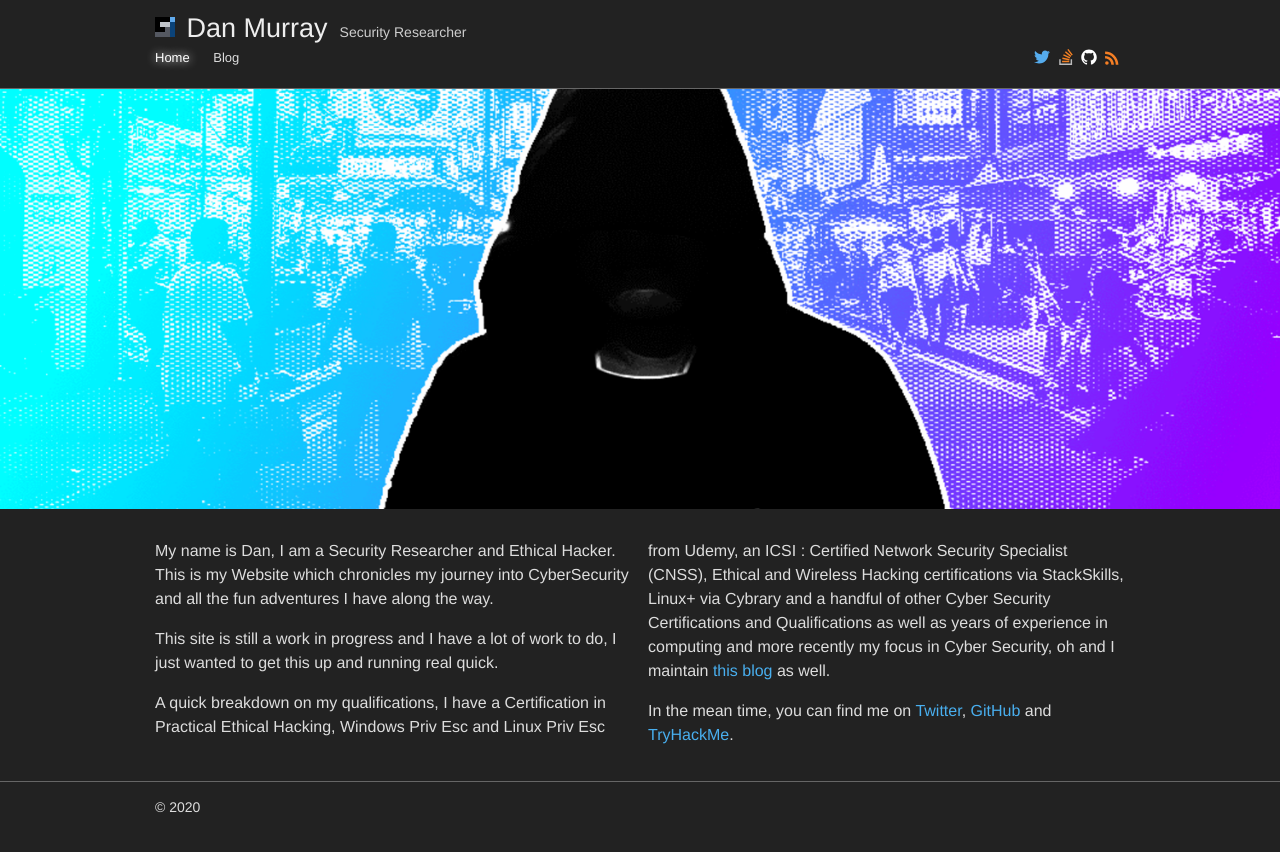
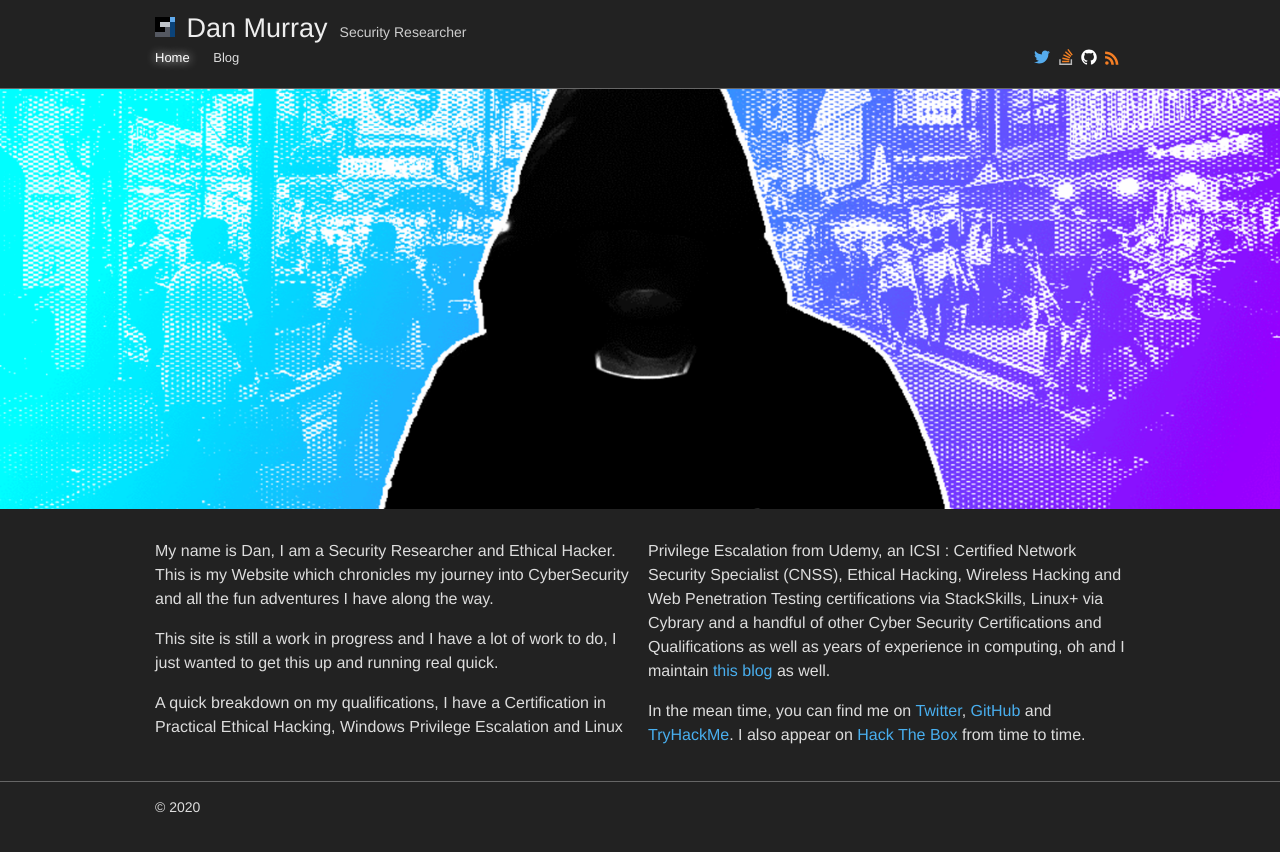
Before and after one commit to Ha3ks/ha3ks.github.io, a Jekyll site: the page built from index.html, in a window 1280 px wide. Shown: the top 852 px of the page. Built offline with Jekyll 4.4.1, drawn with Linux system fonts in a browser that asks for light colours.

Commit message:
Update about.md
updates, considering changing the layout or using bullet points for certs.

```diff
--- a/_includes/about.md
+++ b/_includes/about.md
@@ -2,6 +2,6 @@ My name is Dan, I am a Security Researcher and Ethical Hacker. This is my Websit
 
 This site is still a work in progress and I have a lot of work to do, I just wanted to get this up and running real quick.
 
-A quick breakdown on my qualifications, I have a Certification in Practical Ethical Hacking, Windows Priv Esc and Linux Priv Esc from Udemy, an ICSI : Certified Network Security Specialist (CNSS), Ethical and Wireless Hacking certifications via StackSkills, Linux+ via Cybrary and a handful of other Cyber Security Certifications and Qualifications as well as years of experience in computing and more recently my focus in Cyber Security, oh and I maintain [this blog](https://github.com/ha3ks/ha3ks.github.io) as well.
+A quick breakdown on my qualifications, I have a Certification in Practical Ethical Hacking, Windows Privilege Escalation and Linux Privilege Escalation from Udemy, an ICSI : Certified Network Security Specialist (CNSS), Ethical Hacking, Wireless Hacking and Web Penetration Testing certifications via StackSkills, Linux+ via Cybrary and a handful of other Cyber Security Certifications and Qualifications as well as years of experience in computing, oh and I maintain [this blog](https://github.com/ha3ks/ha3ks.github.io) as well.
 
-In the mean time, you can find me on [Twitter](https://twitter.com/ha3ks), [GitHub](https://github.com/ha3ks) and [TryHackMe](https://tryhackme.com/p/ha3ks).
+In the mean time, you can find me on [Twitter](https://twitter.com/ha3ks), [GitHub](https://github.com/ha3ks) and [TryHackMe](https://tryhackme.com/p/ha3ks). I also appear on [Hack The Box](https://www.hackthebox.eu/home/users/profile/50433) from time to time.
```
